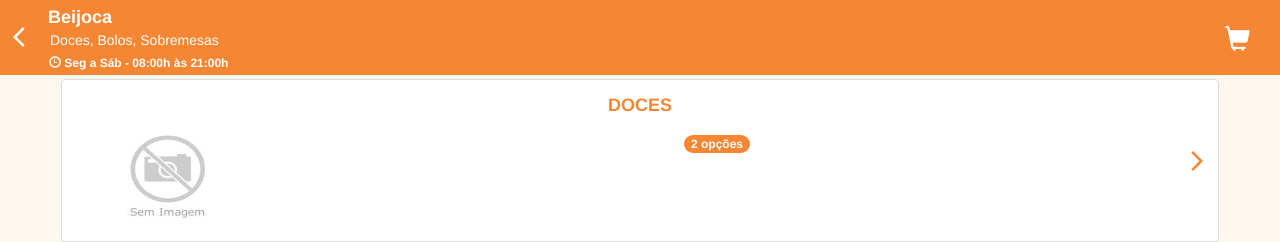
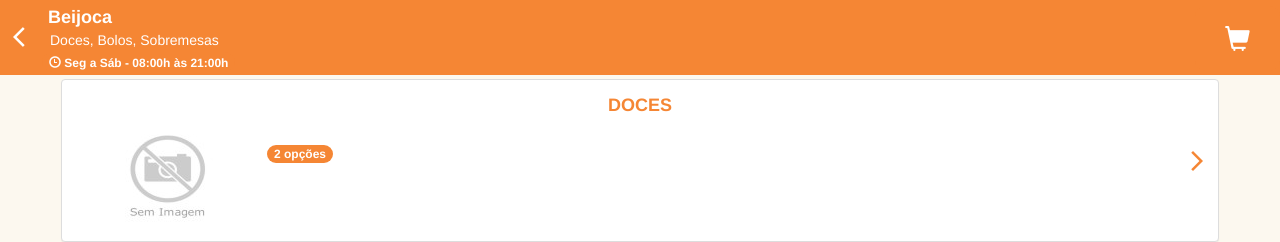
Before and after one commit to NaujOinotna/resthouse, a Flask app: page /associado/cardapio/6 in a window 1280 px wide. Shown: the top 242 px of the page. Run offline with Flask 2, Linux system fonts and the light colour scheme; a user stored in the database is signed in; data comes from the database, SQL or seed files in the repository; data that the repository does not hold is empty; some libraries are stand-ins or nearby versions.

Commit message:
Categoriaas full

```diff
--- a/app/templates/cardapio.html
+++ b/app/templates/cardapio.html
@@ -79,14 +79,14 @@
 													</span>
 													<div class="media-body">
 														<h6 style="color:#F58634; margin-top:5px; margin-right:2px">{{categoria.resumo}}</h6>
-														<h6 style="color:#F58634"><b> <span class="badge" style="background:#F58634">{{categoria.prods|length}} opções</span> </b></h6>
+														<h6 class="pull-left" style="color:#F58634"><b> <span class="badge" style="background:#F58634">{{categoria.prods|length}} opções</span> </b></h6>
 													</div>
 
 												</div>
 										</div>
 									</div>
 								</a>
-
+<!--
 									<div class="panel panel-default"style="margin-top:5px; margin-left:5px; margin-right:5px">
 										<div class="panel-body" >
 												<div class="media" >
@@ -104,7 +104,7 @@
 												</div>
 										</div>
 									</div>
-
+-->
 
 							{% endfor %}
 
```
